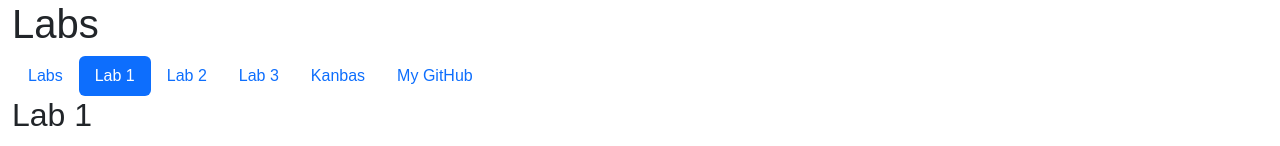
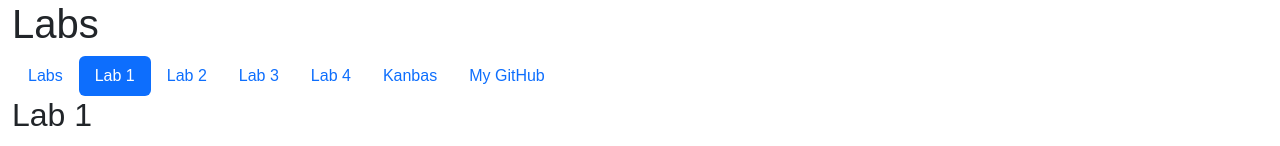
Before and after one commit to liqzheng/kanbas-react-app, a React (Create React App) app: page /#/Labs/Lab1 in a window 1280 px wide. Shown: the top 146 px of the page. Built offline with nearby package versions, Linux system fonts and the light colour scheme.

Commit message:
a4 Redux

```diff
--- a/src/Labs/TOC.tsx
+++ b/src/Labs/TOC.tsx
@@ -16,6 +16,8 @@
 
       <li className="nav-item"><a id="wd-a3" href="#/Labs/Lab3"
           className={`nav-link ${pathname.includes("Lab3") ? "active" : ""}`}>Lab 3</a></li>
+             <li className="nav-item"><a id="wd-a4" href="#/Labs/Lab4"
+          className={`nav-link ${pathname.includes("Lab4") ? "active" : ""}`}>Lab 4</a></li>
 
       <li className="nav-item"><a id="wd-k" href="#/Kanbas" className="nav-link">Kanbas</a></li>
 
```
